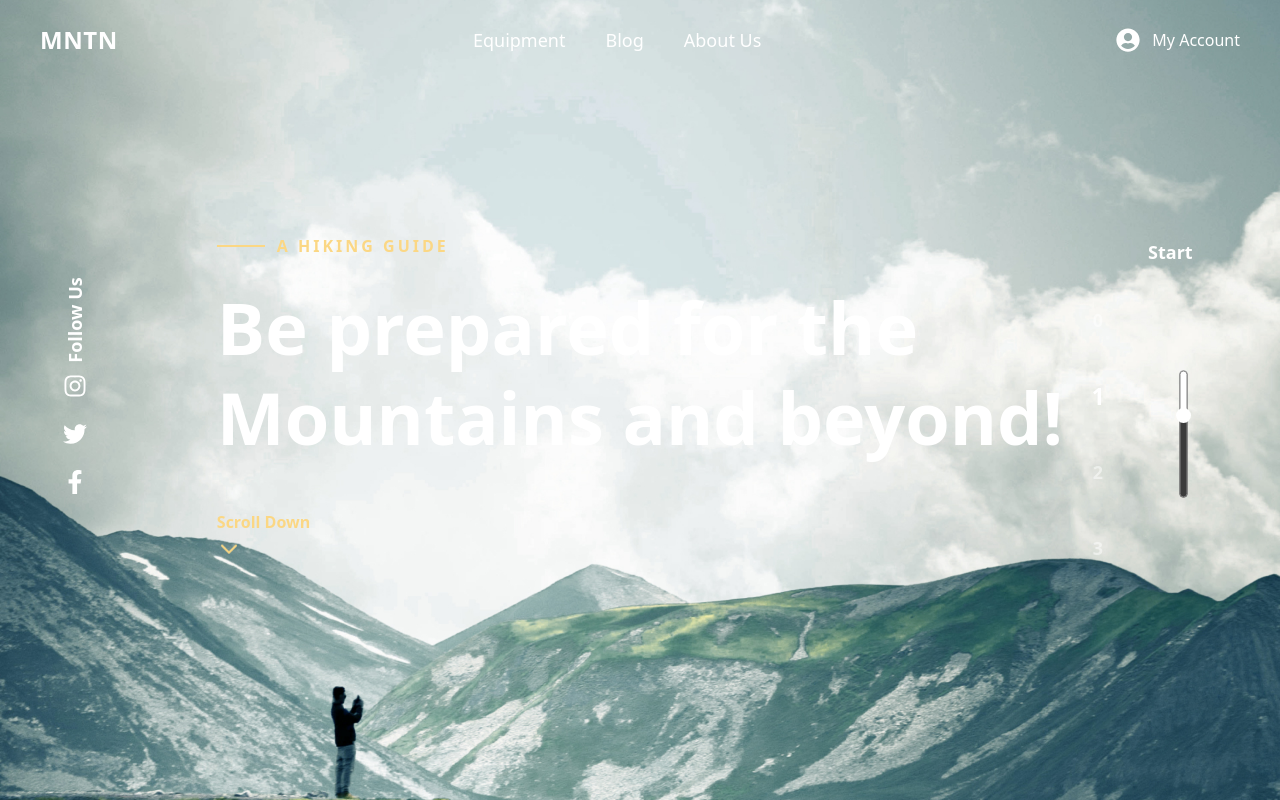
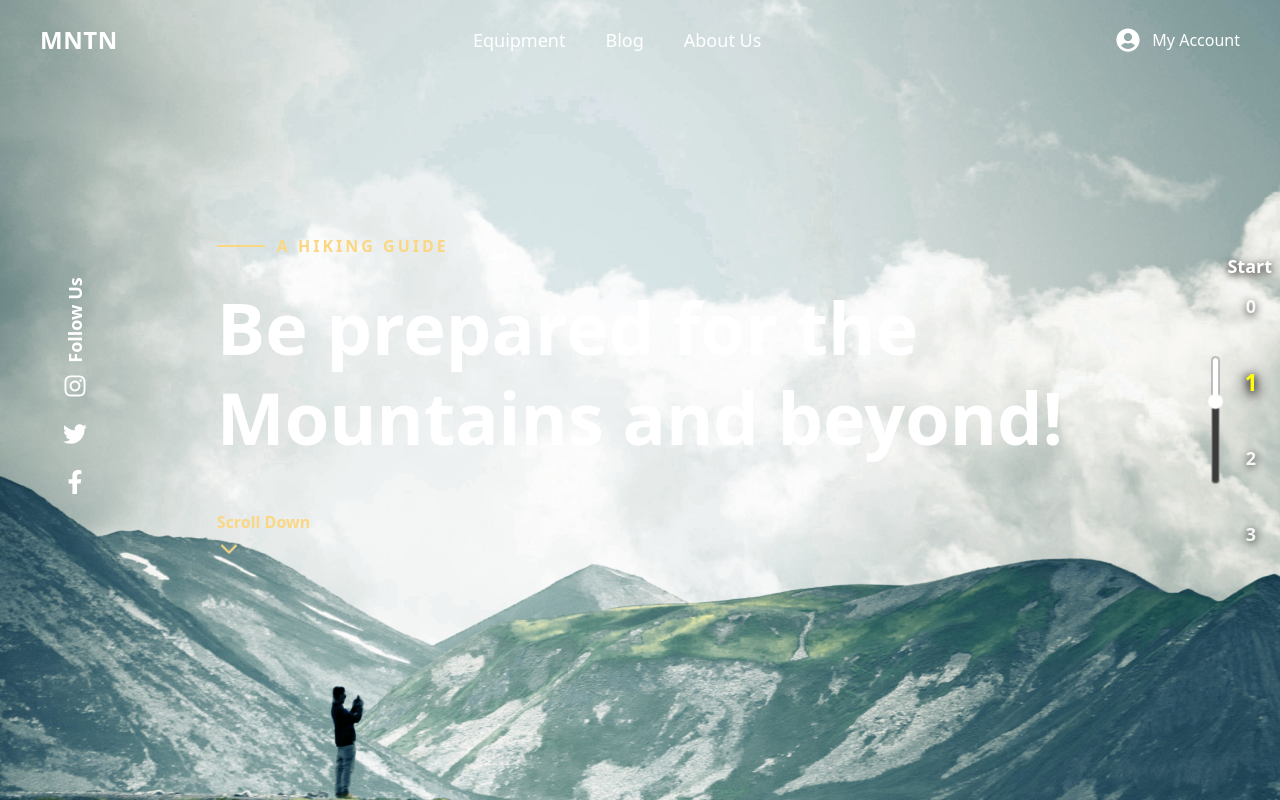
Before and after one commit to adnan-jamil-works/Hike, a React (Vite) app: page / in a window 1280 px wide. Shown: the top 800 px of the page. Built offline with nearby package versions, Linux system fonts and the light colour scheme.

Commit message:
Update Slider.jsx

```diff
--- a/src/Slider.jsx
+++ b/src/Slider.jsx
@@ -1,4 +1,4 @@
-import React, { useEffect, useRef, useState } from "react";
+import React, { useEffect, useState } from "react";
 
 const Slider = ({ sectionsRef }) => {
   const [activeSection, setActiveSection] = useState(0);
@@ -26,25 +26,17 @@ const Slider = ({ sectionsRef }) => {
   }, []);
 
   return (
-    <div className="fixed top-1/2 right-2 sm:right-8 -translate-y-1/2 z-50 flex flex-col items-center gap-3 sm:gap-6">
-      <h2 className="text-white font-bold text-sm sm:text-lg mb-2 sm:mb-4 text-center">
+    <div className="fixed top-1/2 right-2 sm:right-0 -translate-y-1/2 z-50 flex flex-col items-end pr-0 m-0">
+      {/* Start label */}
+      <h2
+        className="text-white font-bold text-xs sm:text-lg mb-3 text-right mr-1 sm:mr-2
+        drop-shadow-[0_2px_4px_rgba(0,0,0,1)] brightness-110 contrast-125"
+      >
         Start
       </h2>
 
-      <div className="flex flex-row items-center gap-2 sm:gap-4">
-        <div className="flex flex-col justify-between h-48 sm:h-64 text-white font-semibold text-sm sm:text-lg">
-          {[0, 1, 2, 3].map((num, i) => (
-            <span
-              key={i}
-              className={`transition-all duration-300 ${
-                activeSection === i ? "text-white scale-125" : "opacity-50"
-              }`}
-            >
-              {num}
-            </span>
-          ))}
-        </div>
-
+      <div className="relative flex items-center justify-end">
+        {/* Slider */}
         <input
           type="range"
           min="0"
@@ -52,8 +44,27 @@ const Slider = ({ sectionsRef }) => {
           step="1"
           value={activeSection}
           onChange={handleSliderChange}
-          className="h-48 sm:h-64 rotate-[90deg] accent-white cursor-pointer"
+          className="h-40 sm:h-64 rotate-[90deg] accent-white cursor-pointer m-0 p-0 absolute right-0 sm:right-0"
         />
+
+        {/* Numbers */}
+        <div
+          className="flex flex-col justify-between h-40 sm:h-64 font-semibold text-xs sm:text-lg pr-6 sm:pr-6
+          text-white drop-shadow-[0_2px_4px_rgba(0,0,0,1)] brightness-110 contrast-125"
+        >
+          {[0, 1, 2, 3].map((num, i) => (
+            <span
+              key={i}
+              className={`transition-all duration-300 ${
+                activeSection === i
+                  ? "text-yellow-300 scale-125 drop-shadow-[0_3px_6px_rgba(0,0,0,1)]"
+                  : "opacity-90"
+              }`}
+            >
+              {num}
+            </span>
+          ))}
+        </div>
       </div>
     </div>
   );
```
